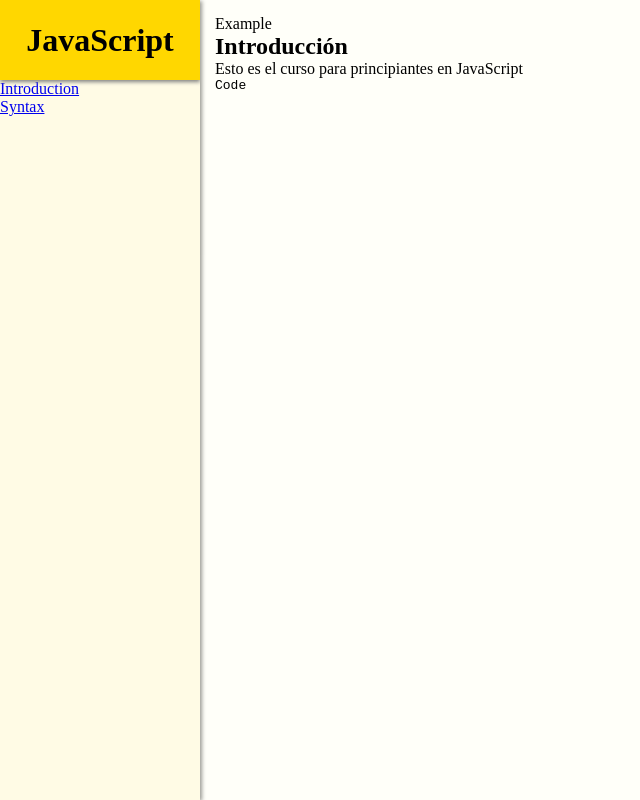
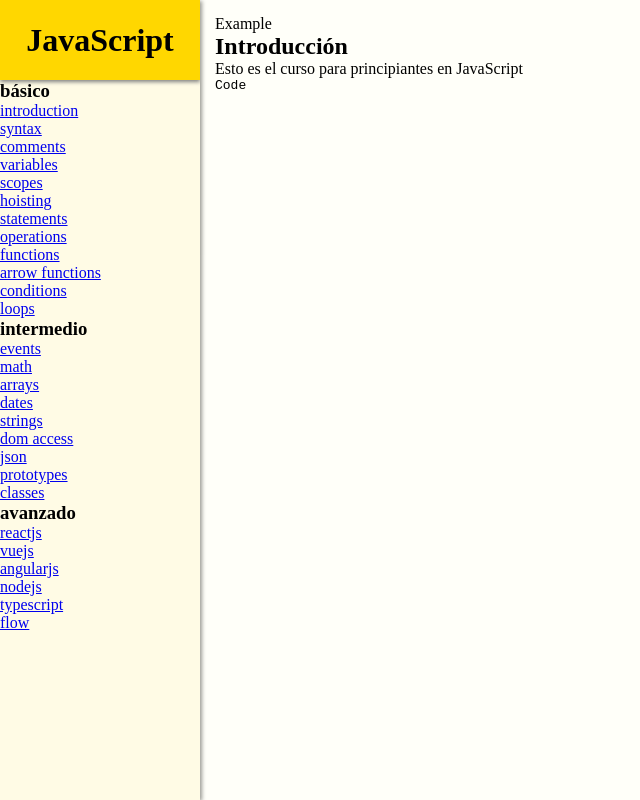
Before and after one commit to cruzortiz99/tsc_react_express_app, a React app: page / in a window 1280 px wide. Shown: the whole page, without its empty margins (0-640 px from the left). Built offline with nearby package versions, Linux system fonts and the light colour scheme.

Commit message:
adding content to the index

```diff
--- a/client/src/index.tsx
+++ b/client/src/index.tsx
@@ -15,14 +15,125 @@
       menu: {
         options: [
           {
+            name: 'básico',
             children: [
               {
                 link: '/introduction',
-                name: 'Introduction'
+                name: 'introduction'
               },
               {
                 link: '/syntax',
-                name: 'Syntax'
+                name: 'syntax'
+              },
+              {
+                link: '/comments',
+                name: 'comments'
+              },
+              {
+                link: '/variables',
+                name: 'variables'
+              },
+              {
+                link: '/variables/scopes',
+                name: 'scopes'
+              },
+              {
+                link: '/variables/hoisting',
+                name: 'hoisting'
+              },
+              {
+                link: '/statements',
+                name: 'statements'
+              },
+              {
+                link: '/operations',
+                name: 'operations'
+              },
+              {
+                link: '/functions',
+                name: 'functions'
+              },
+              {
+                link: '/functions/arrow-functions',
+                name: 'arrow functions'
+              },
+              {
+                link: '/conditions',
+                name: 'conditions'
+              },
+              {
+                link: '/loops',
+                name: 'loops'
+              }
+            ]
+          },
+          {
+            name: 'intermedio',
+            children: [
+              {
+                link: '/events',
+                name: 'events'
+              },
+              {
+                link: '/math',
+                name: 'math'
+              },
+              {
+                link: '/arrays',
+                name: 'arrays'
+              },
+              {
+                link: '/dates',
+                name: 'dates'
+              },
+              {
+                link: '/strings',
+                name: 'strings'
+              },
+              {
+                link: '/dom-access',
+                name: 'dom access'
+              },
+              {
+                link: '/json',
+                name: 'json'
+              },
+              {
+                link: '/prototypes',
+                name: 'prototypes'
+              },
+              {
+                link: '/classes',
+                name: 'classes'
+              }
+            ]
+          },
+          {
+            name: 'avanzado',
+            children: [
+              {
+                link: '/reactjs',
+                name: 'reactjs'
+              },
+              {
+                link: '/vuejs',
+                name: 'vuejs'
+              },
+              {
+                link: '/angularjs',
+                name: 'angularjs'
+              },
+              {
+                link: '/nodejs',
+                name: 'nodejs'
+              },
+              {
+                link: '/typescript',
+                name: 'typescript'
+              },
+              {
+                link: 'flow',
+                name: 'flow'
               }
             ]
           }
```
